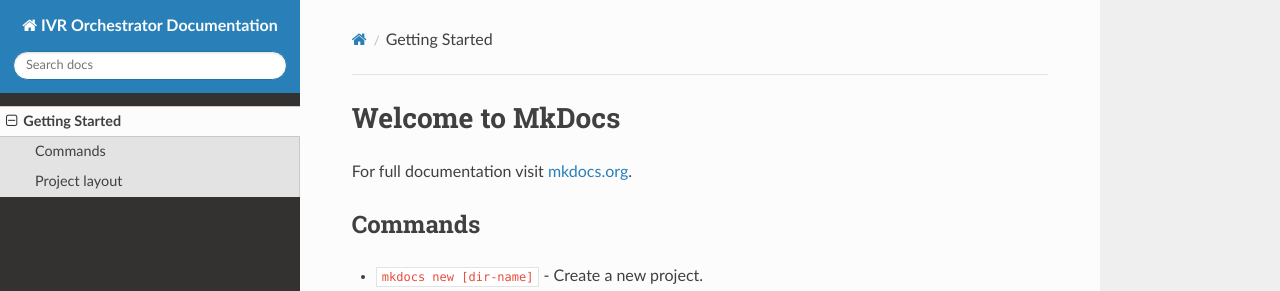
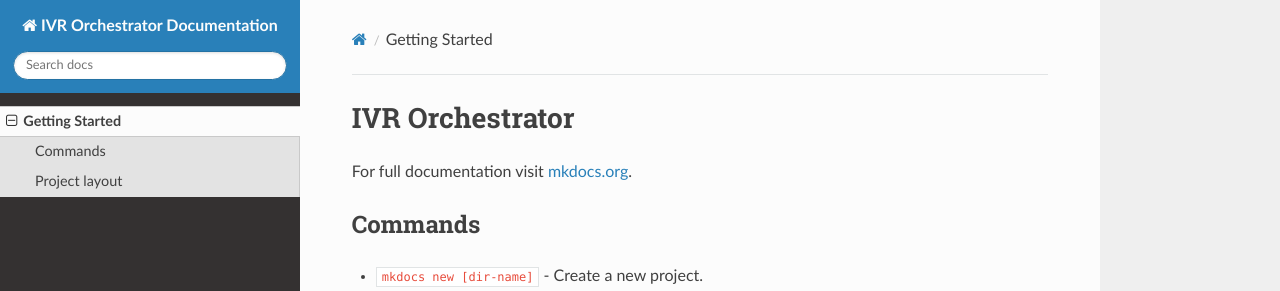
Before and after one commit to RingCentral-Pro-Services/ivrorchestrator-docs, an MkDocs documentation site: the page built from docs/index.md, in a window 1280 px wide. Shown: the top 291 px of the page. Built offline with MkDocs 1.6.1, drawn with Linux system fonts in a browser that asks for light colours; nearby versions of some CDN libraries.

Commit message:
Testing webhook

```diff
--- a/docs/index.md
+++ b/docs/index.md
@@ -1,4 +1,4 @@
-# Welcome to MkDocs
+# IVR Orchestrator
 
 For full documentation visit [mkdocs.org](https://www.mkdocs.org).
 
```
